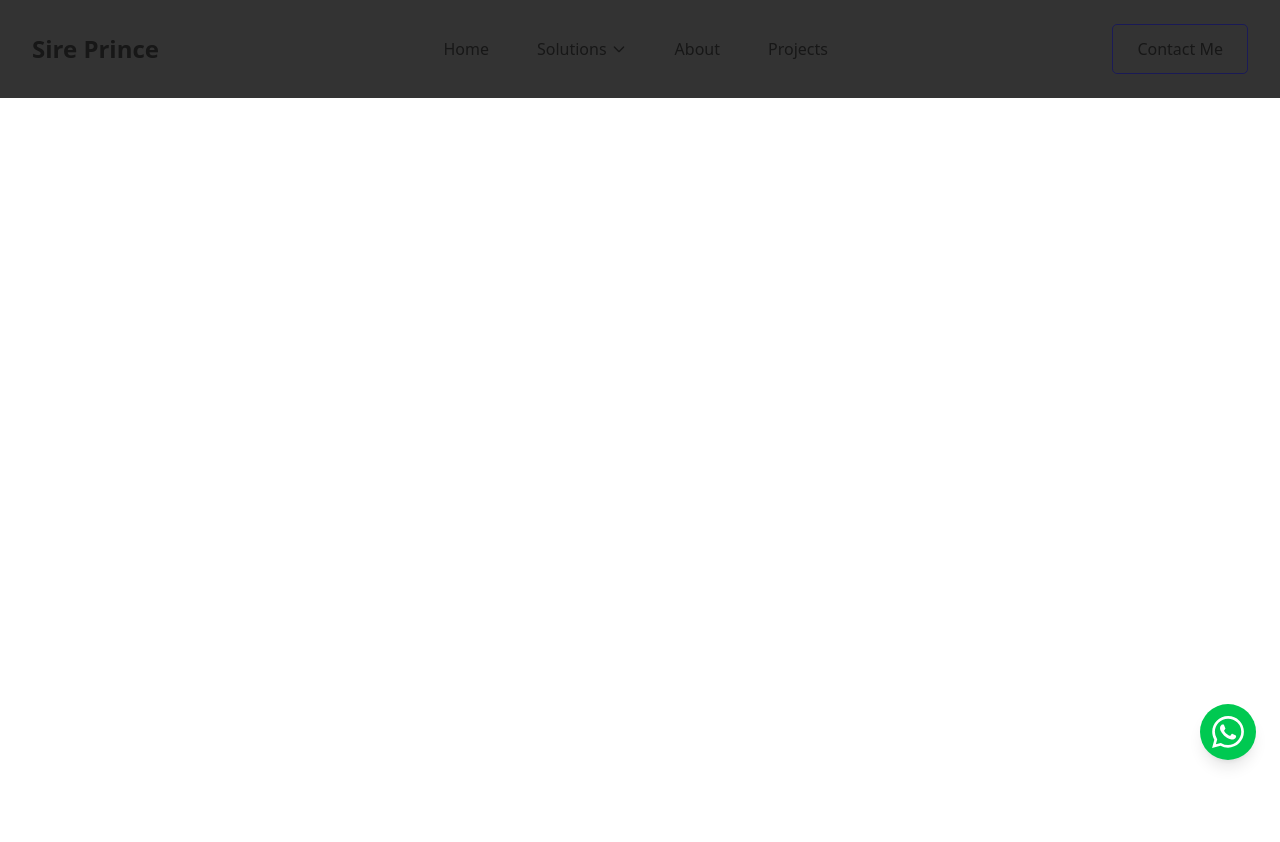
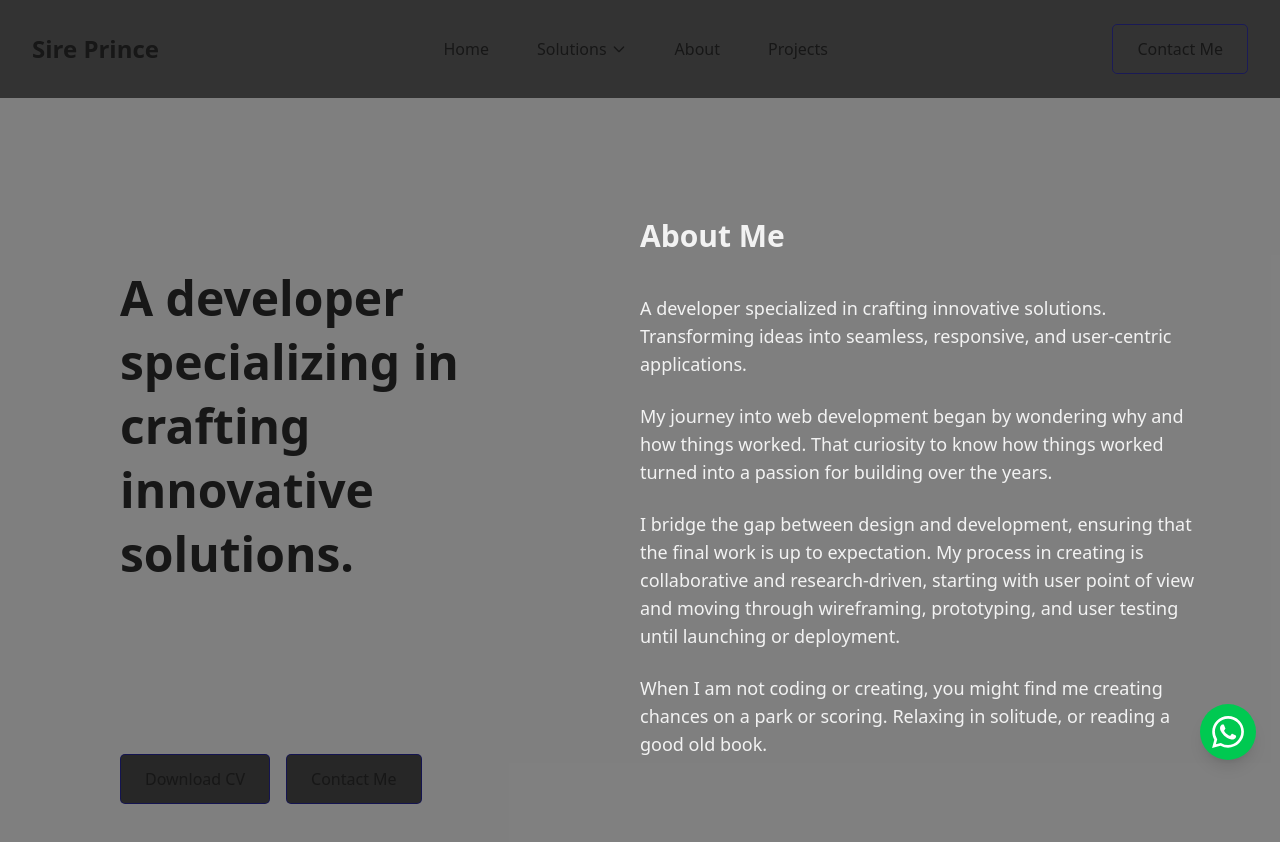
Before and after one commit to Alpha-Prince/sire-prince, a Next.js app: page /about in a window 1280 px wide. Shown: the top 842 px of the page. Built offline with nearby package versions, Linux system fonts and the light colour scheme.

Commit message:
Add big about  functionality

```diff
--- a/app/about/page.tsx
+++ b/app/about/page.tsx
@@ -1,9 +1,116 @@
+// import React from 'react'
+// import Link from 'next/link'
+
+// const about = () => {
+//   return (
+//     <div className="bg-black/50 w-full py-30 px-18 flex items-start justify-between ">
+//       <div className='flex flex-col items-start justify-between w-[35%] h-full gap-42 pl-12 pt-12'>
+//         <div className='text-5xl leading-16 font-bold'>
+//             A developer specializing in crafting innovative solutions.
+// </div>
+//           <div className='flex items-center justify-start gap-4 w-full '>
+//             <Link href="/contact">
+//           <button className="bg-[#272727] btn hover:text-blue-400">
+//                       Download Cv
+//            </button>
+//           </Link>
+//             <Link href="/contact">
+//           <button className="bg-[#272727] btn hover:text-blue-400">
+// Contact Me
+//      </button>
+//           </Link>
+
+//           </div>
+
+//             </div>
+//       <div className='text-lg w-[50%] text-white/90 leading-7'>
+//       <h2 className='text-3xl mb-10'>About Me</h2>
+// Lorem ipsum, dolor sit amet consectetur adipisicing elit.
+// Odit quaerat quibusdam voluptas. Itaque suscipit dolorem non,
+// nisi impedit, vero, iure culpa modi consequatur deserunt expedita.
+// Iste, vitae. Optio, aperiam dolorem.
+// <br />
+// <br />
+// Lorem ipsum, dolor sit amet consectetur adipisicing elit.
+// Odit quaerat quibusdam voluptas. Itaque suscipit dolorem non,
+// nisi impedit, vero, iure culpa modi consequatur deserunt expedita.
+// Iste, vitae. Optio, aperiam dolorem.
+// Lorem ipsum, dolor sit amet consectetur adipisicing elit.
+// Odit quaerat quibusdam voluptas. Itaque suscipit dolorem non,
+// nisi impedit, vero, iure culpa modi consequatur deserunt expedita.
+// Iste, vitae. Optio, aperiam dolorem.
+// <br /><br />
+// Lorem ipsum, dolor sit amet consectetur adipisicing elit.
+// Odit quaerat quibusdam voluptas. Itaque suscipit dolorem non,
+// nisi impedit, vero, iure culpa modi consequatur deserunt expedita.
+// Iste, vitae. Optio, aperiam dolorem.
+// Lorem ipsum, dolor sit amet consectetur adipisicing elit.
+// Odit quaerat quibusdam voluptas. Itaque suscipit dolorem non,
+// nisi impedit, vero, iure culpa modi consequatur deserunt expedita.
+// Iste, vitae. Optio, aperiam dolorem.
+//       </div>
+//     </div>
+//   )
+// }
+
+// export default about
+
+
 import React from 'react'
+import Link from 'next/link'
 
 const about = () => {
   return (
-    <div>
+    <div className="bg-black/50 w-full py-16 sm:py-20 lg:py-30 px-4 sm:px-8 md:px-12 lg:px-18 flex flex-col lg:flex-row items-start justify-between gap-8 sm:gap-12 lg:gap-0">
 
+      {/* Left Column - Main Content & Buttons */}
+      <div className='flex flex-col items-start justify-between w-full lg:w-[35%] h-full gap-8 sm:gap-12 lg:gap-42 pl-0 lg:pl-12 pt-0 lg:pt-12'>
+        <div className='text-2xl sm:text-3xl md:text-4xl lg:text-5xl leading-tight sm:leading-snug lg:leading-16 font-bold'>
+          A developer specializing in crafting innovative solutions.
+        </div>
+
+        {/* Buttons Container */}
+        <div className='flex flex-col sm:flex-row items-center justify-start gap-3 sm:gap-4 w-full'>
+          <Link href="/contact" className='w-full sm:w-auto'>
+            <button className="bg-[#272727] btn hover:text-blue-400 w-full sm:w-auto px-6 py-3 text-sm sm:text-base transition-all duration-300 hover:bg-[#373737] rounded">
+              Download CV
+            </button>
+          </Link>
+          <Link href="/contact" className='w-full sm:w-auto'>
+            <button className="bg-[#272727] btn hover:text-blue-400 w-full sm:w-auto px-6 py-3 text-sm sm:text-base transition-all duration-300 hover:bg-[#373737] rounded">
+              Contact Me
+            </button>
+          </Link>
+        </div>
+      </div>
+
+      {/* Right Column - About Text */}
+      <div className='text-base sm:text-lg lg:text-lg w-full lg:w-[50%] text-white/90 leading-6 sm:leading-7 lg:leading-7'>
+        <h2 className='text-2xl sm:text-3xl lg:text-3xl font-bold mb-6 sm:mb-8 lg:mb-10'>About Me</h2>
+        <div className='space-y-4 sm:space-y-6'>
+          <p>
+          A developer specialized in crafting innovative solutions.
+          Transforming ideas into seamless, responsive, and user-centric applications.
+          </p>
+          <p>
+          My journey into web development began
+              by wondering why and how things worked. That curiosity
+              to know how things worked turned into a passion for building over the years.
+          </p>
+
+
+      <p>  I bridge the gap between design and development, ensuring that the final work is up to expectation.
+          My process in creating is collaborative and research-driven, starting with user point of view
+              and moving through wireframing, prototyping, and user testing until launching or deployment.
+          </p>
+        <p>
+           When I am not coding or creating, you might find me creating chances on a park or scoring.
+              Relaxing in solitude, or reading a good old book.
+        </p>
+
+
+        </div>
+      </div>
     </div>
   )
 }
--- /dev/null
+++ b/app/components/About.jsx
@@ -0,0 +1,100 @@
+// import React from 'react'
+// import Link from 'next/link'
+
+// const about = () => {
+//   return (
+//     <div className="bg-black/90 w-full py-20 px-24 ">
+//           <h2 className='text-3xl mb-10'>About Me</h2>
+//       <div className='bg-black/50 flex items-start justify-between  w-full gap-12 '>
+//         <div className='text-3xl leading-16 font-bold'>
+//             A developer specialized in crafting innovative solutions.
+//              Transforming ideas into seamless, responsive, and user-centric applications.
+// </div>
+//           <div className='flex flex-col items-start justify-start gap-4 w-full '>
+//             <div>
+//                 <p>My journey into web development began
+//                     by wondering why and how thing worked. That curiosity
+//                     to know how things worked turned into a passion for building over the years.
+//                  </p>
+//                  <br />
+//                  <p>I bridge the gap between design and development, ensuring that the final work is up to expectatiion.</p>
+//                  <br />
+//                  <p>My process in creating is collaborative and research-driven, starting with user point of view
+//                     and moving through wireframing, prototyping, and user testing until launching or deployment.
+//                     </p>
+//                     <br />
+//                  <p>
+//                     When I am not coding or creating, you might find me creating chances on a park or scoring.
+//                     Relaxing in solitude, or reading a good old book.
+//                  </p>
+//             </div>
+//             <div>
+
+//             <Link href="/about">
+//           <button className="bg-[#272727] btn hover:text-blue-400 mt-10">
+// Learn More
+//    </button>
+//           </Link>
+//            </div>
+
+//           </div>
+
+//             </div>
+
+//     </div>
+//   )
+// }
+
+// export default about
+
+import React from 'react'
+import Link from 'next/link'
+
+const about = () => {
+  return (
+    <div className="bg-black/90 w-full py-10 sm:py-16 lg:py-20 px-4 sm:px-8 md:px-16 lg:px-24">
+      <h2 className='text-2xl sm:text-3xl md:text-4xl font-bold mb-8 sm:mb-10 lg:mb-12'>About Me</h2>
+
+      <div className='bg-black/50 flex flex-col lg:flex-row items-start justify-between w-full gap-6 sm:gap-8 lg:gap-12'>
+
+        {/* Left Column - Main Statement */}
+        <div className='text-xl sm:text-2xl lg:text-3xl leading-relaxed sm:leading-loose lg:leading-16 font-bold w-full lg:w-1/2'>
+          A developer specialized in crafting innovative solutions.
+          Transforming ideas into seamless, responsive, and user-centric applications.
+        </div>
+
+        {/* Right Column - Details */}
+        <div className='flex flex-col items-start justify-start gap-4 sm:gap-6 w-full lg:w-1/2'>
+          <div className='text-base sm:text-lg lg:text-xl leading-relaxed sm:leading-loose'>
+            <p>My journey into web development began
+              by wondering why and how things worked. That curiosity
+              to know how things worked turned into a passion for building over the years.
+            </p>
+            <br />
+            <p>I bridge the gap between design and development, ensuring that the final work is up to expectation.</p>
+            <br />
+            <p>My process in creating is collaborative and research-driven, starting with user point of view
+              and moving through wireframing, prototyping, and user testing until launching or deployment.
+            </p>
+            <br />
+            <p>
+              When I am not coding or creating, you might find me creating chances on a park or scoring.
+              Relaxing in solitude, or reading a good old book.
+            </p>
+          </div>
+
+          {/* Button */}
+          <div className='w-full sm:w-auto'>
+            <Link href="/about">
+              <button className="bg-[#272727] btn hover:text-blue-400 mt-6 sm:mt-8 lg:mt-10 w-full sm:w-auto px-6 sm:px-8 py-3 sm:py-4 text-sm sm:text-base lg:text-lg transition-all duration-300 hover:bg-[#373737]">
+                Learn More
+              </button>
+            </Link>
+          </div>
+        </div>
+      </div>
+    </div>
+  )
+}
+
+export default about
--- a/app/components/Navbar.tsx
+++ b/app/components/Navbar.tsx
@@ -26,8 +26,7 @@ const Navbar = () => {
                 Home
             </li>
     </Link>
-    <Link
-      href="/services">
+
     <li >
                 <div
               className="relative"
@@ -127,9 +126,7 @@ const Navbar = () => {
               )}
             </div>
             </li>
-    </Link>
-
-     <li>
+       <li>
               <Link href="/about" className="hover:text-blue-300 transition-colors">
                 About
               </Link>
@@ -154,7 +151,7 @@ const Navbar = () => {
     {/* mobile view header */}
     <header  className="w-full p-2 relative top-0 z-50 bg-black backdrop-blur-sm text-shadow-gray-500 block sm:hidden">
       <div className='flex items-center justify-between mb-6  px-6 py-4'>
-                <h2 className='text-xl font-semibold'>Sire Prince</h2>
+      <Link href="/"> <h1 className="text-xl sm:text-md md:text-2xl font-semibold">Sire Prince</h1></Link>
                   <button
               onClick={() => setMobileOpen(!mobileOpen)}
               aria-label='Open Menu'
--- a/app/page.tsx
+++ b/app/page.tsx
@@ -2,6 +2,7 @@ import Image from "next/image";
 import NavBar from "./components/Navbar";
 import Hero from "./components/Hero";
 import Banner from "./components/Banner";
+import About from "./components/About";
 import Projects from "./components/Projects";
 import Testimonials from "./components/Testimonials";
 import WhatsAppbtn from "./components/WhatsAppbtn";
@@ -12,6 +13,7 @@ export default function Home() {
     <main>
 <Hero />
 <Banner />
+<About />
 <Projects />
 <Testimonials />
 
```
